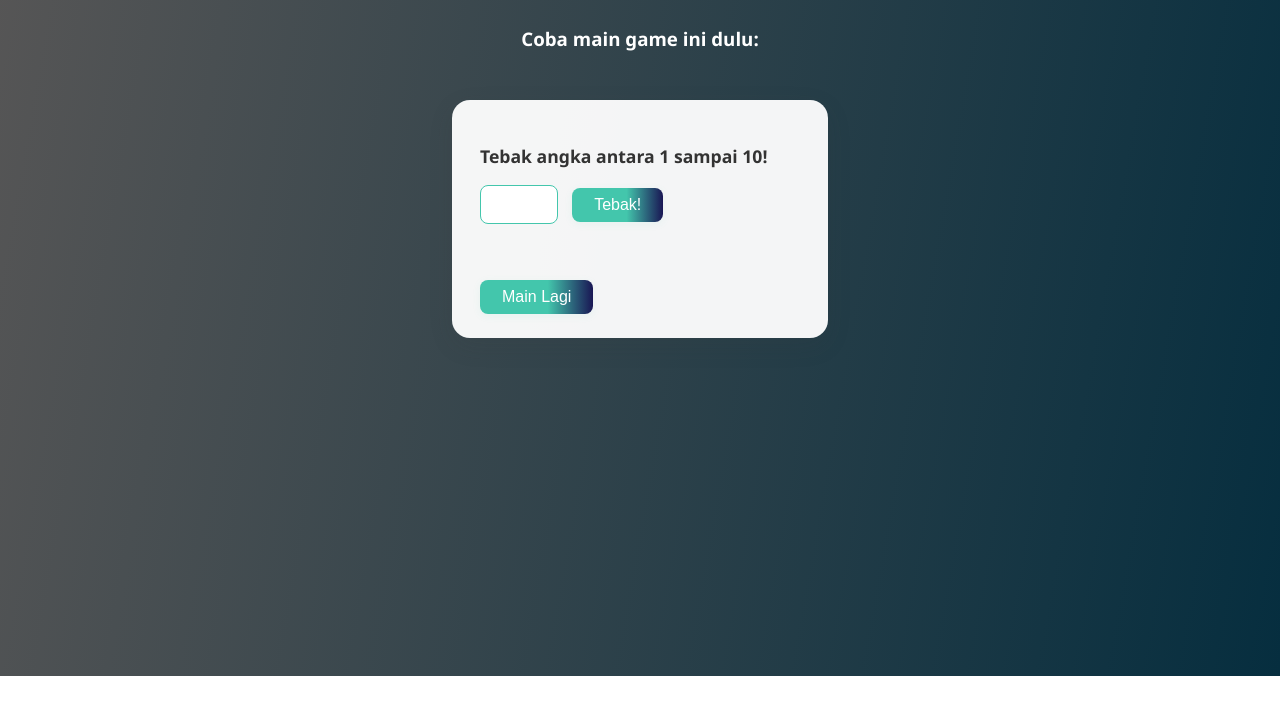
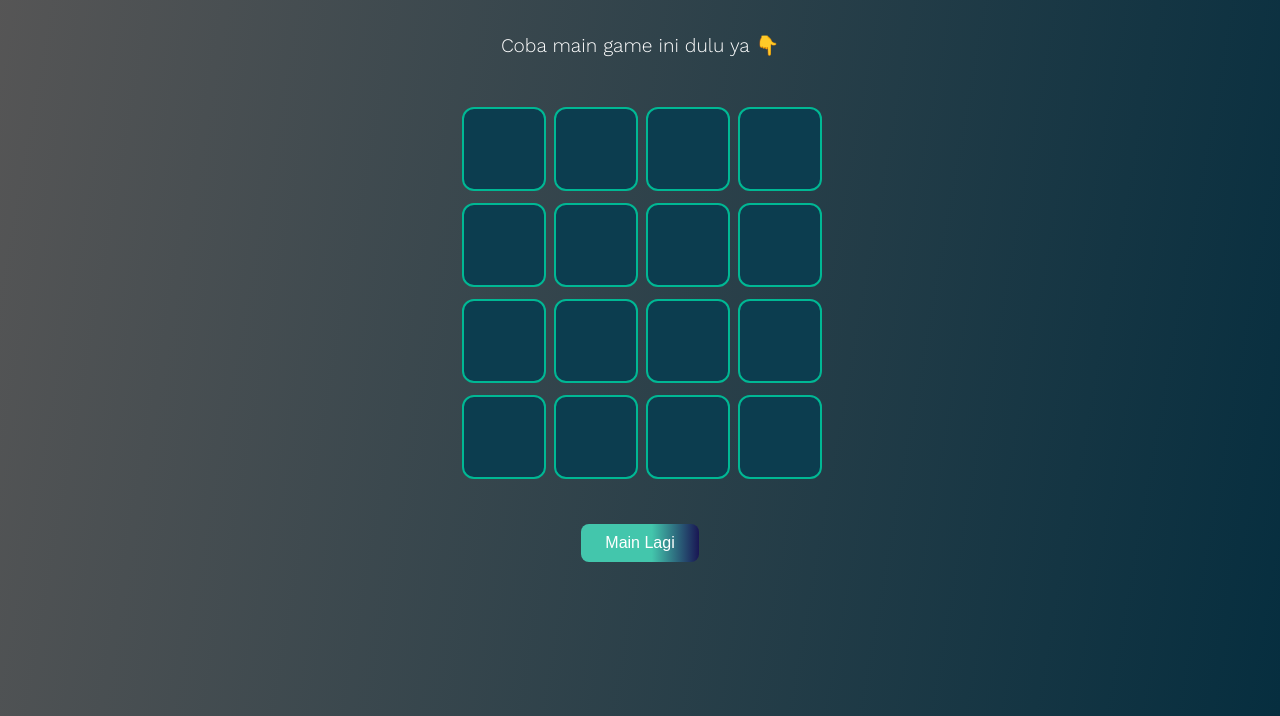
Before and after one commit to gladiessinaga/TodoList, a website: page offline.html in a window 1280 px wide. Shown: the part 124-840 px from the top of the page. Before the commit the page ends 800 px from the top, so only its background shows below. Drawn offline with nearby package versions, Linux system fonts and the light colour scheme.

Commit message:
game offline

```diff
--- /dev/null
+++ b/CSS/memory.css
@@ -0,0 +1,87 @@
+body {
+    margin: 0;
+    background-image: linear-gradient(100deg, #575656, #062e3f);
+    font-family: 'Work Sans', sans-serif;
+    color: white;
+    display: flex;
+    flex-direction: column;
+    align-items: center;
+    min-height: 100vh;
+    padding: 20px;
+    text-align: center;
+}
+
+h1 {
+    font-size: 2.2em;
+    margin-top: 40px;
+    position: relative;
+}
+
+h1::after {
+    content: '';
+    display: block;
+    width: 100px;
+    height: 3px;
+    background-color: #00b894;
+    margin: 10px auto 0;
+}
+
+p {
+    font-size: 1.2em;
+    margin-bottom: 20px;
+}
+
+#game {
+    display: grid;
+    grid-template-columns: repeat(4, 80px);
+    gap: 12px;
+    margin-top: 30px;
+}
+
+.card {
+    width: 80px;
+    height: 80px;
+    background-color: #0c3d4f;
+    border: 2px solid #00b894;
+    border-radius: 12px;
+    display: flex;
+    align-items: center;
+    justify-content: center;
+    font-size: 2em;
+    cursor: pointer;
+    user-select: none;
+    color: transparent;
+    transition: background-color 0.3s, transform 0.2s;
+}
+
+.card:hover {
+    transform: scale(1.05);
+}
+
+.card.revealed,
+.card.matched {
+    color: #062e3f;
+    background-color: #00b894;
+}
+
+#status {
+    margin-top: 25px;
+    font-size: 1.1em;
+    color: #e0e0e0;
+}
+
+button {
+    margin-top: 20px;
+    padding: 10px 24px;
+    font-size: 1em;
+    background: linear-gradient(90deg, #43c6ac 60%, #191654 100%);
+    color: #fff;
+    border: none;
+    border-radius: 8px;
+    cursor: pointer;
+    transition: background-color 0.3s;
+}
+
+button:hover {
+    background: #00cec9;
+}
--- a/offline.html
+++ b/offline.html
@@ -1,130 +1,104 @@
 <!DOCTYPE html>
 <html lang="en">
-
 <head>
     <meta charset="UTF-8">
-    <title>Offline</title>
-    <style>
-        body {
-            background-image: linear-gradient(100deg, #575656, #062e3f);
-            min-height: 100vh;
-            margin: 0;
-            display: flex;
-            flex-direction: column;
-            align-items: center;
-            justify-content: flex-start;
-            font-family: 'Segoe UI', Arial, sans-serif;
+    <title>Offline - Memory Game</title>
+
+    <!-- Google Font: Quick Sand -->
+    <link href="https://fonts.googleapis.com/css2?family=Work+Sans:wght@300&display=swap" rel="stylesheet">
+
+    <!-- font awesome (https://fontawesome.com) for basic icons; source: https://cdnjs.com/libraries/font-awesome -->
+    <link rel="stylesheet" href="https://cdnjs.cloudflare.com/ajax/libs/font-awesome/5.12.0-2/css/all.min.css" integrity="sha256-46r060N2LrChLLb5zowXQ72/iKKNiw/lAmygmHExk/o=" crossorigin="anonymous" />
+
+    <link rel="stylesheet" href="CSS/memory.css">
+
+</head>
+<body>
+    <h1>Kamu sedang offline 😅</h1>
+    <p>Coba main game ini dulu ya 👇</p>
+    <div id="game"></div>
+    <div id="status"></div>
+    <button onclick="startGame()">Main Lagi</button>
+
+    <script>
+        const emojis = ['🍎', '🍌', '🍇', '🍉', '🍒', '🍑', '🍍', '🥝'];
+        let cards = [];
+        let firstCard, secondCard;
+        let lock = false;
+
+        function shuffle(array) {
+            return array.sort(() => Math.random() - 0.5);
         }
 
-        h1 {
-            margin-top: 60px;
-            color: white;
-            font-size: 2.2em;
-            letter-spacing: 1px;
+        function startGame() {
+            const gameBoard = document.getElementById('game');
+            gameBoard.innerHTML = '';
+            document.getElementById('status').textContent = '';
+
+            const items = shuffle([...emojis, ...emojis]);
+            cards = items.map((emoji, index) => {
+                const card = document.createElement('div');
+                card.className = 'card';
+                card.dataset.emoji = emoji;
+                card.dataset.index = index;
+                card.textContent = emoji;
+                card.addEventListener('click', handleCardClick);
+                gameBoard.appendChild(card);
+                return card;
+            });
+
+            // Hide content initially
+            cards.forEach(card => {
+                setTimeout(() => {
+                    card.classList.remove('revealed');
+                    card.textContent = '';
+                }, 1000);
+            });
+
+            firstCard = null;
+            secondCard = null;
+            lock = false;
         }
 
-        h3 {
-            color: #fff;
-        }
+        function handleCardClick(e) {
+            if (lock) return;
+            const clicked = e.currentTarget;
+            if (clicked.classList.contains('revealed') || clicked.classList.contains('matched')) return;
 
-        p {
-            color: #333;
-            font-size: 1.1em;
-            font-weight: bold;
-        }
+            clicked.classList.add('revealed');
+            clicked.textContent = clicked.dataset.emoji;
 
-        #game-area {
-            background: rgba(255, 255, 255, 0.95);
-            box-shadow: 0 8px 24px rgba(60, 60, 60, 0.12);
-            border-radius: 18px;
-            padding: 32px 28px 24px 28px;
-            margin-top: 30px;
-            display: inline-block;
-            min-width: 320px;
-        }
+            if (!firstCard) {
+                firstCard = clicked;
+            } else {
+                secondCard = clicked;
+                lock = true;
 
-        #game-area p {
-            margin: 12px 0;
-        }
+                if (firstCard.dataset.emoji === secondCard.dataset.emoji) {
+                    firstCard.classList.add('matched');
+                    secondCard.classList.add('matched');
+                    firstCard = null;
+                    secondCard = null;
+                    lock = false;
 
-        input[type="number"] {
-            width: 60px;
-            padding: 8px;
-            border: 1.5px solid #43c6ac;
-            border-radius: 8px;
-            font-size: 1.1em;
-            margin-right: 10px;
-            outline: none;
-            transition: border 0.2s;
-        }
-
-        input[type="number"]:focus {
-            border: 1.5px solid #2e8b7a;
-            background: #f0fdfa;
-        }
-
-        button {
-            background: linear-gradient(90deg, #43c6ac 60%, #191654 100%);
-            color: #fff;
-            border: none;
-            border-radius: 8px;
-            padding: 8px 22px;
-            font-size: 1em;
-            cursor: pointer;
-            margin: 8px 4px 0 0;
-            box-shadow: 0 2px 8px rgba(67, 198, 172, 0.08);
-            transition: background 0.2s, transform 0.1s;
-        }
-
-        button:hover {
-            background: linear-gradient(90deg, #191654 60%, #43c6ac 100%);
-            transform: translateY(-2px) scale(1.04);
-        }
-
-        #result {
-            font-weight: bold;
-            font-size: 1.15em;
-            margin-top: 16px;
-            min-height: 24px;
-        }
-    </style>
-</head>
-
-<body>
-    <h1>Kamu sedang offline!</h1>
-    <h3>Coba main game ini dulu:</h3>
-    <div id="game-area">
-        <p>Tebak angka antara 1 sampai 10!</p>
-        <input type="number" id="guess" min="1" max="10" />
-        <button onclick="checkGuess()">Tebak!</button>
-        <p id="result"></p>
-        <button onclick="resetGame()">Main Lagi</button>
-    </div>
-    <script>
-        let randomNumber = Math.floor(Math.random() * 10) + 1;
-        let attempts = 0;
-
-        function checkGuess() {
-            const guess = parseInt(document.getElementById('guess').value);
-            attempts++;
-            if (guess === randomNumber) {
-                document.getElementById('result').textContent = `Benar! Kamu menebak dalam ${attempts} percobaan.`;
-            } else if (guess < randomNumber) {
-                document.getElementById('result').textContent = 'Terlalu kecil!';
-            } else if (guess > randomNumber) {
-                document.getElementById('result').textContent = 'Terlalu besar!';
-            } else {
-                document.getElementById('result').textContent = 'Masukkan angka yang valid!';
+                    if (document.querySelectorAll('.matched').length === cards.length) {
+                        document.getElementById('status').textContent = '🎉 Kamu menang! 🎉';
+                    }
+                } else {
+                    setTimeout(() => {
+                        firstCard.classList.remove('revealed');
+                        secondCard.classList.remove('revealed');
+                        firstCard.textContent = '';
+                        secondCard.textContent = '';
+                        firstCard = null;
+                        secondCard = null;
+                        lock = false;
+                    }, 800);
+                }
             }
         }
 
-        function resetGame() {
-            randomNumber = Math.floor(Math.random() * 10) + 1;
-            attempts = 0;
-            document.getElementById('guess').value = '';
-            document.getElementById('result').textContent = '';
-        }
+        startGame();
     </script>
 </body>
-
 </html>
```
